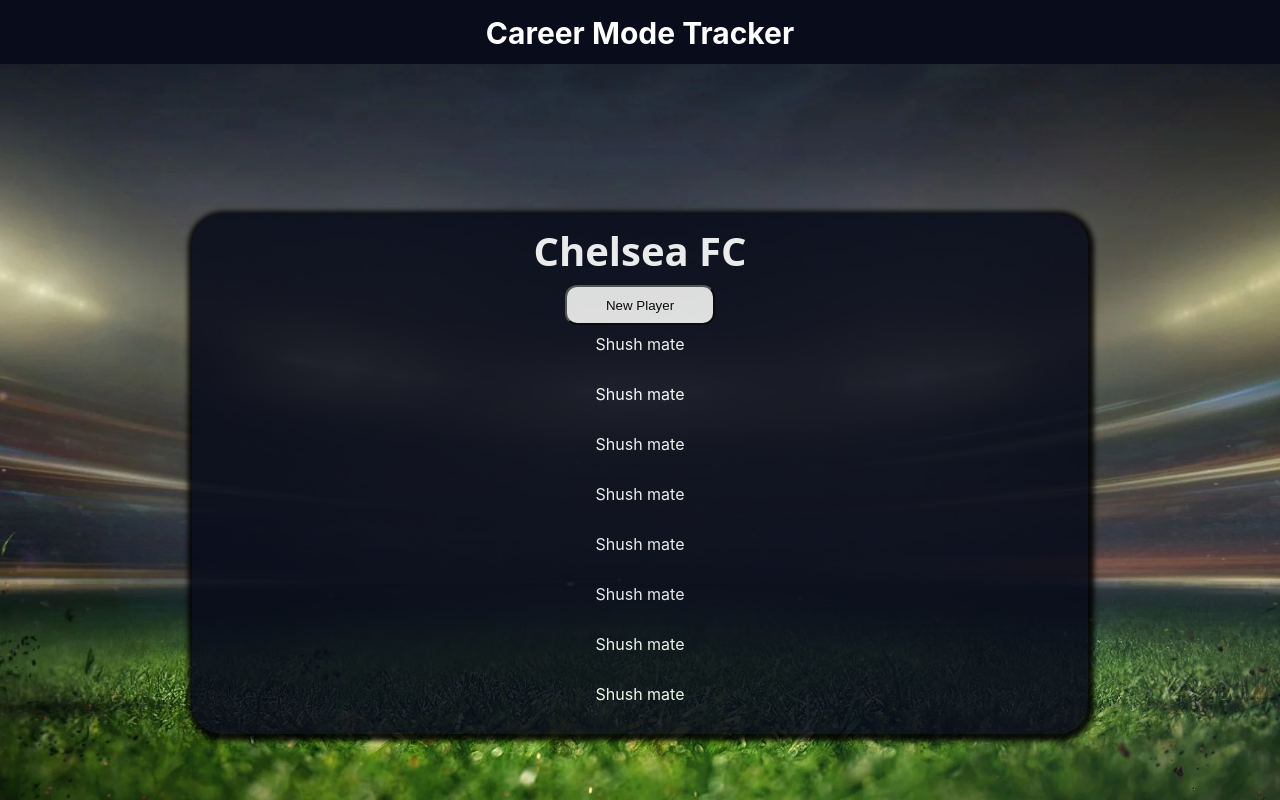
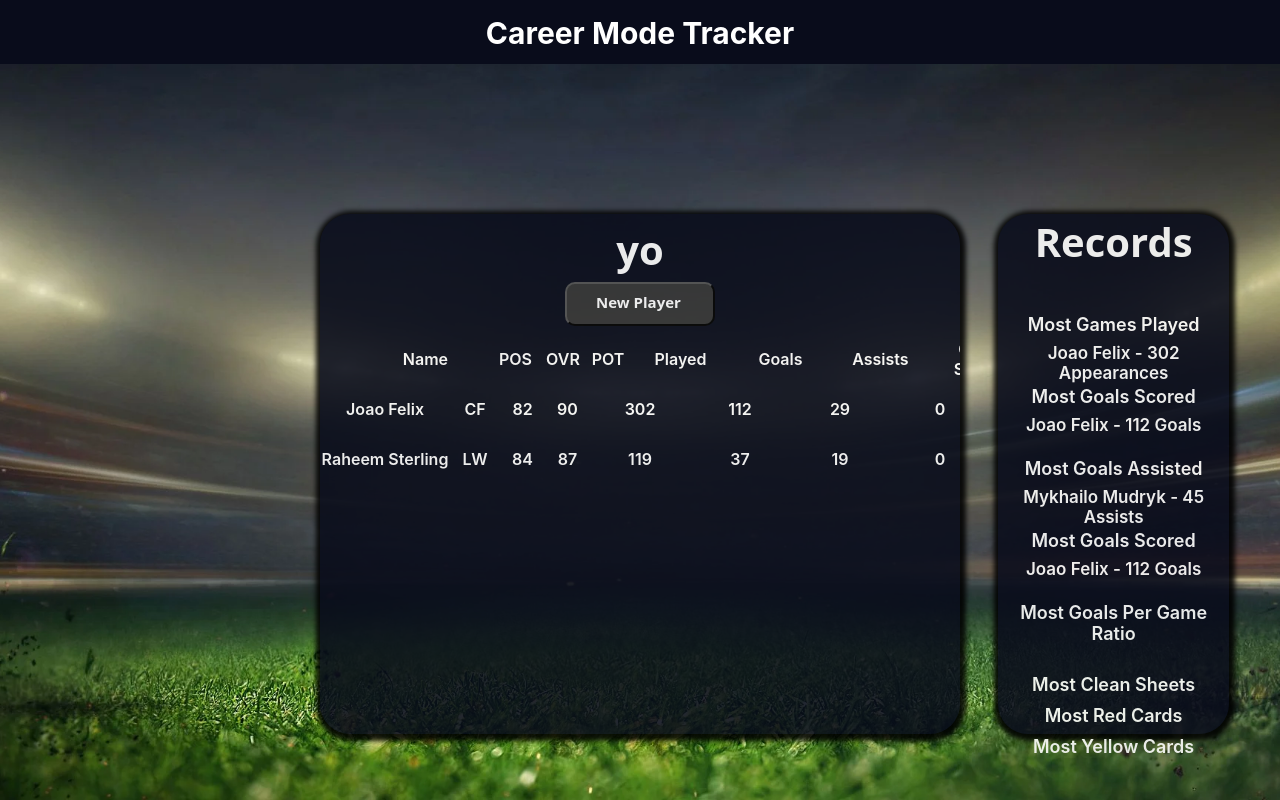
Before and after one commit to rockettdev/careermode-tracker, a React (Create React App) app: page /teams/1 in a window 1280 px wide. Built offline with nearby package versions, Linux system fonts and the light colour scheme; data requests are answered from the project's data file.

Commit message:
Finalised Grid work for individual player stats

```diff
--- a/data/db.json
+++ b/data/db.json
@@ -2,12 +2,25 @@
   "teams": [
     {
       "id": 1,
-      "clubName": "Chelsea FC"
+      "clubName": "yo",
+      "players": [
+        {
+          "alan": {
+            "potential": 90,
+            "rating": 82
+          }
+        }
+      ]
     },
     {
-      "clubName": "Southampton FC",
+      "clubName": "Chelsea FC",
       "players": {},
       "id": 2
+    },
+    {
+      "clubName": "Yo Fc",
+      "players": ["alan"],
+      "id": 3
     }
   ]
 }
--- a/src/Components/ClubView/index.css
+++ b/src/Components/ClubView/index.css
@@ -1,3 +1,16 @@
+.clubsmenu {
+    justify-self: center;
+    margin-top: 150px;
+    width: 50vw;
+    height: 65vh;
+    background-color: rgb(9, 12, 27);
+    opacity: 0.89;
+    border-radius: 30px;
+    box-shadow: 1px 2px 5px 5px black;
+    display: grid;
+    grid-template-rows: 120px 1fr;
+}
+
 .clubname {
     display: grid;
     align-items: center;
@@ -22,6 +35,83 @@
     overflow-y: scroll
 }
 
+.playerlist > section {
+  font-weight: 600;
+  display: grid;
+  justify-content:center;
+  align-items: center;
+  grid-template-columns: 1fr 130px 50px 45px 45px 100px 100px 100px 100px 1fr;
+}
+
+.playerupdate {
+  background-color: rgb(52, 52, 52);
+  color: white;
+  font-family: system-ui, -apple-system, BlinkMacSystemFont, 'Segoe UI', Roboto, Oxygen, Ubuntu, Cantarell, 'Open Sans', 'Helvetica Neue', sans-serif;
+  text-align: center;
+  font-weight: 600;
+  font-size: 15px;
+  padding: 8px;
+  border-radius: 10px;
+  padding-right: 11px;
+}
+
+.records {
+  justify-self: center;
+  position: absolute;
+  right: 4vw;
+  margin-top: 150px;
+  width: 18vw;
+  height: 65vh;
+  background-color: rgb(9, 12, 27);
+  opacity: 0.89;
+  border-radius: 30px;
+  box-shadow: 1px 2px 5px 5px black;
+  display: grid;
+  grid-template-rows: 100px 1fr;
+}
+
+.recordstitle {
+  display: grid;
+  align-items: center;
+  justify-items: center;
+  color: white;
+  font-size: 40px;
+  font-weight: 600;
+  font-family: system-ui, -apple-system, BlinkMacSystemFont, 'Segoe UI', Roboto, Oxygen, Ubuntu, Cantarell, 'Open Sans', 'Helvetica Neue', sans-serif;
+  padding-bottom: 60px;
+}
+
+.recordslist {
+  color: white;
+  font-weight:600;
+  font-size: 18px;
+  display: grid;
+  grid-template-rows: repeat( auto-fill, minmax(72px, 1fr) );
+}
+
+.recordslist > div {
+  grid-template-rows: 50px 1fr;
+  padding-bottom: 10px;
+}
+
+.recordplayer {
+  padding-top: 8px;
+  font-size: 17px;
+}
+
+.newplayer {
+  background-color: rgb(52, 52, 52);
+  color: white;
+  font-family: system-ui, -apple-system, BlinkMacSystemFont, 'Segoe UI', Roboto, Oxygen, Ubuntu, Cantarell, 'Open Sans', 'Helvetica Neue', sans-serif;
+  text-align: center;
+  font-weight: 600;
+  font-size: 15px;
+  padding: 8px;
+  border-radius: 10px;
+  padding-right: 11px;
+  padding-bottom: 32px;
+}
+
 ::-webkit-scrollbar {
     width: 10px;
   }
--- a/src/Components/ClubView/index.js
+++ b/src/Components/ClubView/index.js
@@ -39,7 +39,7 @@
             </header>
 
         <div className='main'>
-            <section className='teamsmenu'>
+            <section className='clubsmenu'>
                 <div className='clubname'>
                 {clubData.clubName}
                 {/* {clubData && <Club club={clubData} />} */}
@@ -48,29 +48,70 @@
                         {openModal && <NewPlayerModal closeModal={setOpenModal} />}
                 </div>
                 <div className="playerlist">
-                    <div>Shush mate</div>
-                    <div>Shush mate</div>
-                    <div>Shush mate</div>
-                    <div>Shush mate</div>
-                    <div>Shush mate</div>
-                    <div>Shush mate</div>
-                    <div>Shush mate</div>
-                    <div>Shush mate</div>
-                    <div>Shush mate</div>
-                    <div>Shush mate</div>
-                    <div>Shush mate</div>
-                    <div>Shush mate</div>
-                    <div>Shush mate</div>
-                    <div>Shush mate</div>
-                    <div>Shush mate</div>
-                    <div>Shush mate</div>
-                    <div>Shush mate</div>
-                    <div>Shush mate</div>
-                    <div>Shush mate</div>
-                    <div>Shush mate</div>
-                    <div>Shush mate</div>
-                    <div>Shush mate</div>
+                    <section>
+                        <div></div>
+                        <div> Name </div>
+                        <div> POS </div>
+                        <div className="rating"> OVR </div>
+                        <div className="potential"> POT </div>
+                        <div> Played </div>
+                        <div> Goals </div>
+                        <div> Assists </div>
+                        <div> Clean Sheets </div>
+                    </section>
+                    <section>
+                        <div></div>
+                        <div> Joao Felix </div>
+                        <div> CF </div>
+                        <div className="rating"> 82 </div>
+                        <div className="potential"> 90 </div>
+                        <div> 302 </div>
+                        <div> 112 </div>
+                        <div> 29 </div>
+                        <div> 0 </div>
+                        <div> <button className="playerupdate"> UPDATE </button></div>
+                    </section>
+                    <section>
+                        <div></div>
+                        <div>Raheem Sterling </div>
+                        <div> LW </div>
+                        <div className="rating"> 84 </div>
+                        <div className="potential"> 87 </div>
+                        <div> 119 </div>
+                        <div> 37 </div>
+                        <div> 19 </div>
+                        <div> 0 </div>
+                        <div> <button className='playerupdate'> UPDATE </button></div>
+                    </section>
                 </div>
+            </section>
+            <section className='records'>
+            <div className='recordstitle'>
+                Records
+            </div>
+            <div className="recordslist">
+                <div>
+                    <div>Most Games Played</div>
+                    <div className="recordplayer"> Joao Felix - 302 Appearances</div>
+                </div>
+                <div>
+                    <div>Most Goals Scored</div>
+                    <div className="recordplayer"> Joao Felix - 112 Goals </div>
+                </div>
+                <div>
+                    <div>Most Goals Assisted</div>
+                    <div className="recordplayer"> Mykhailo Mudryk - 45 Assists </div>
+                </div>
+                <div>
+                    <div>Most Goals Scored</div>
+                    <div className="recordplayer"> Joao Felix - 112 Goals </div>
+                </div>
+                <div> Most Goals Per Game Ratio </div>
+                <div> Most Clean Sheets </div>
+                <div> Most Red Cards </div>
+                <div> Most Yellow Cards </div>
+
+            </div>
             </section>
         </div>
 
--- a/src/Components/NewClubModal/index.js
+++ b/src/Components/NewClubModal/index.js
@@ -12,7 +12,7 @@
     const TeamSubmission = (e) => {
         e.preventDefault()
 
-        const clubinfo = { clubName, "players": {} }
+        const clubinfo = { clubName, "players": [] }
 
         fetch('http://localhost:8000/teams', {
             method: 'POST',
--- a/src/Components/NewPlayerModal/index.js
+++ b/src/Components/NewPlayerModal/index.js
@@ -1,5 +1,6 @@
 import { useState } from "react"
 import './style.css'
+import {useParams} from "react-router-dom";
 
 const NewPlayerModal = ({ closeModal }) => {
 
@@ -8,6 +9,8 @@
     const [playerNation, setPlayerNation] = useState('')
     const [playerRating, setPlayerRating] = useState('')
     const [playerPot, setPlayerPot] = useState('')
+
+    const {id} = useParams();
 
     const playerNameForm = (e) => {
     setPlayerName(e.target.value)
@@ -32,17 +35,15 @@
         e.preventDefault()
 
         const playerInfo = {
-            "players": {
                 playerName: {
                     playerPos,
                     playerNation,
                     playerRating,
                     playerPot
                 }
-            }
     }
 
-        fetch('http://localhost:8000/teams/', {
+        fetch(`http://localhost:8000/teams/${id}/players`, {
             method: 'POST',
             headers: { "Content-Type": "application/json" },
             body: JSON.stringify(playerInfo)
```
